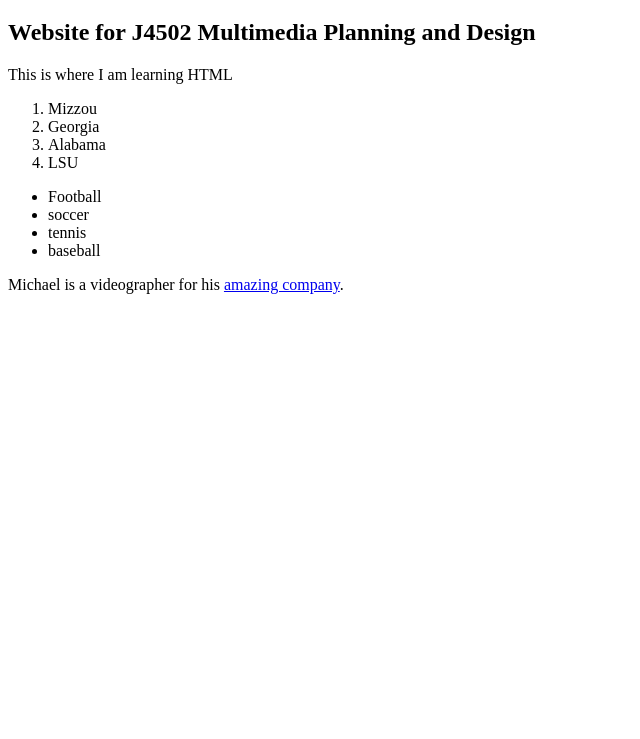
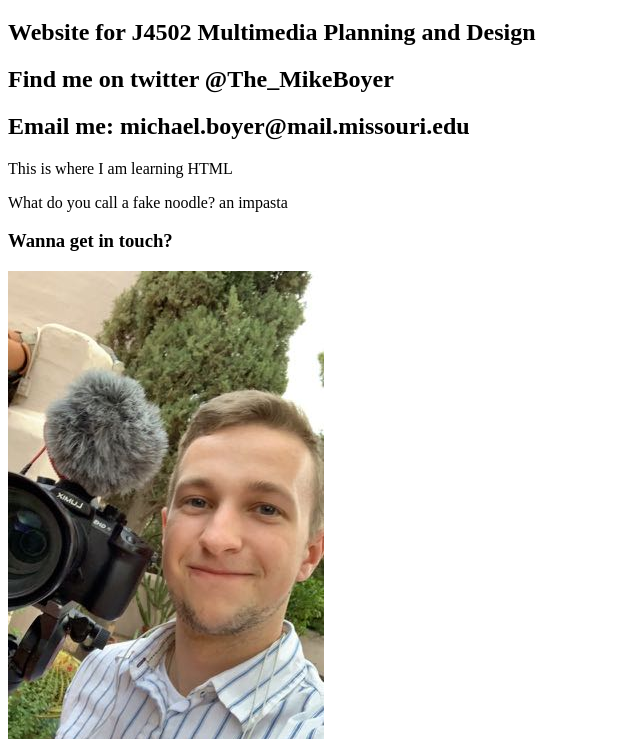
Before and after one commit to j4502-fs19/michael-boyer, a plain HTML site: page index.html in a window 1280 px wide. Shown: the part 61-800 px from the top of the page, without its empty margins (0-640 px from the left). Drawn offline with Linux system fonts and the light colour scheme.

Commit message:
Added image, contact and linking pages

```diff
--- a/index.html
+++ b/index.html
@@ -3,28 +3,28 @@
 <html xmlns="http://w3.org/1999.xhtml">
 
 <head>
-  <title>Page title goes here</title>
+  <title>Michael Boyer</title>
   <meta http-equiv="content-type"
     content="text/html;charset=utf-8" />
   </head>
 <body>
   <h1>Michael's Website</h1>
   <h2>Website for J4502 Multimedia Planning and Design</h2>
+  <h2>Find me on twitter @The_MikeBoyer</h2>
+  <h2>Email me: michael.boyer@mail.missouri.edu</h2>
   <p>This is where I am learning HTML</p>
+  <p>What do you call a fake noodle? an impasta</p>
+  <h3>Wanna get in touch?</h3>
+  <p> <a href="mailto:michael.boyer@mail.missouri.edu"> <img src="IMG_6279.jpg" alt="this is just a wonderful photo of me with a camera"/></a></p>
+  <h3>SEC Schools (in order)</h3>
     <ol>
-      <li>Mizzou</li>
-      <li>Georgia</li>
-      <li>Alabama</li>
-      <li>LSU</li>
+      <li> <a href="http://www.missouri.edu" target="_blank">Mizzou</a></li>
+      <li> <a href="https://www.uga.edu/" target="_blank">Georgia</a></li>
+      <li> <a href="https://www.ua.edu/" target="_blank">Alabama</a></li>
     </ol>
-    <ul>
-      <li>Football</li>
-      <li>soccer</li>
-      <li>tennis</li>
-      <li>baseball</li>
-    </ul
+  <h3>View More About Me Here</h3>
 
-    <p>Michael is a videographer for his <a href="https:www.michaelrboyer.com" target="_blank" >amazing company</a>.</p>
+    <p>Michael is a videographer for his <a href="https:www.michaelrboyer.com" target="_blank" >amazing company</a></p>
 </body>
 
 
```
Also changed, not shown: index2.html (added, +13 -0 lines), IMG_6279.jpg (added).
